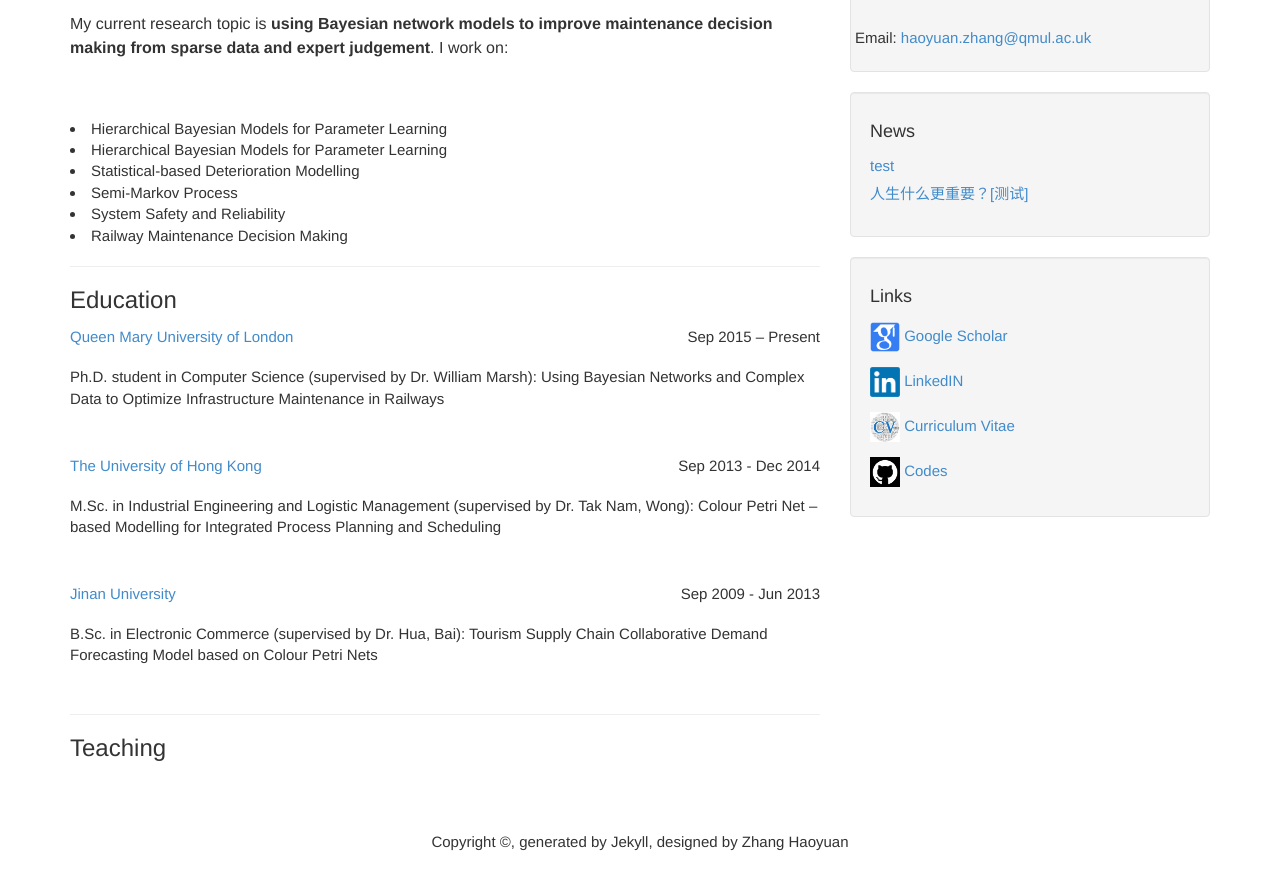
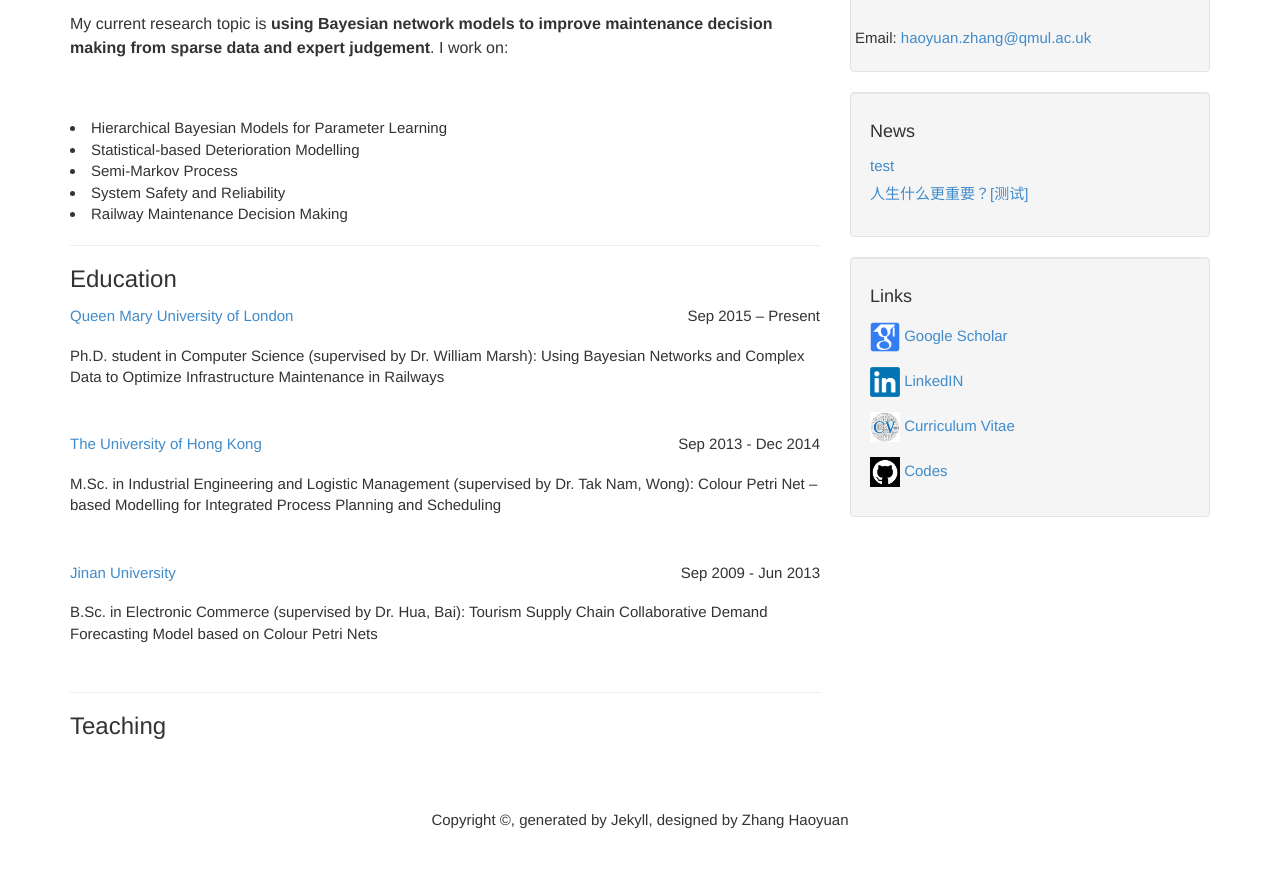
Before and after one commit to july0905/haoyuanzhang1990.github.io, a Jekyll site: the page built from index.html, in a window 1280 px wide and 1186 px high, cut to the strip 284-1174 px from the top of the window. Built offline with Jekyll 4.4.1, drawn with Linux system fonts in a browser that asks for light colours; the list of posts is cut into pages by our own code.

Commit message:
Update index.html

```diff
--- a/index.html
+++ b/index.html
@@ -17,12 +17,8 @@ My supervisors are <a href="http://www.eecs.qmul.ac.uk/~william/">Dr. William Ma
 <br/>
 </p>
 
-<br>&nbsp;
+<p>&nbsp;</p>
 
-
-<li>
-Hierarchical Bayesian Models for Parameter Learning
-</li>
 
 <li>
 Hierarchical Bayesian Models for Parameter Learning
```
